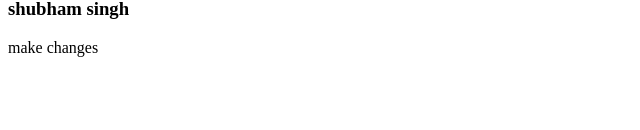
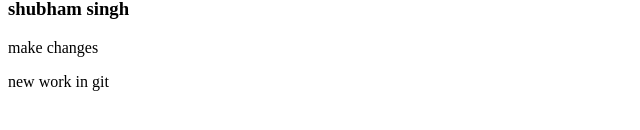
Before and after one commit to Shubham9885/newProject, a plain HTML site: page index.html in a window 1280 px wide. Shown: the part 156-286 px from the top of the page, without its empty margins (0-640 px from the left). Drawn offline with Linux system fonts and the light colour scheme.

Commit message:
change to git

```diff
--- a/index.html
+++ b/index.html
@@ -11,5 +11,6 @@
     <h3>shubham singh</h3>
     <h3>shubham singh</h3>
     <p>make changes</p>
+    <p>new work in git </p>
 </body>
 </html>
```
